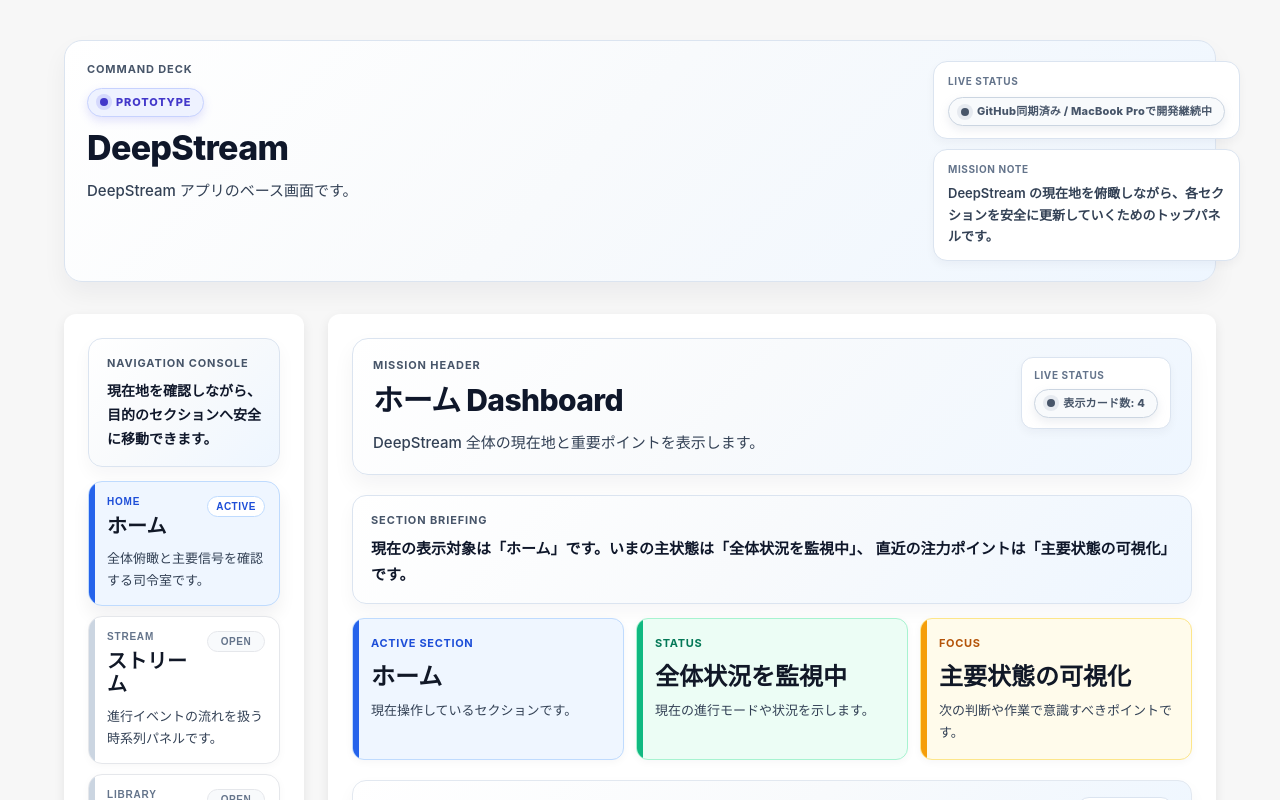
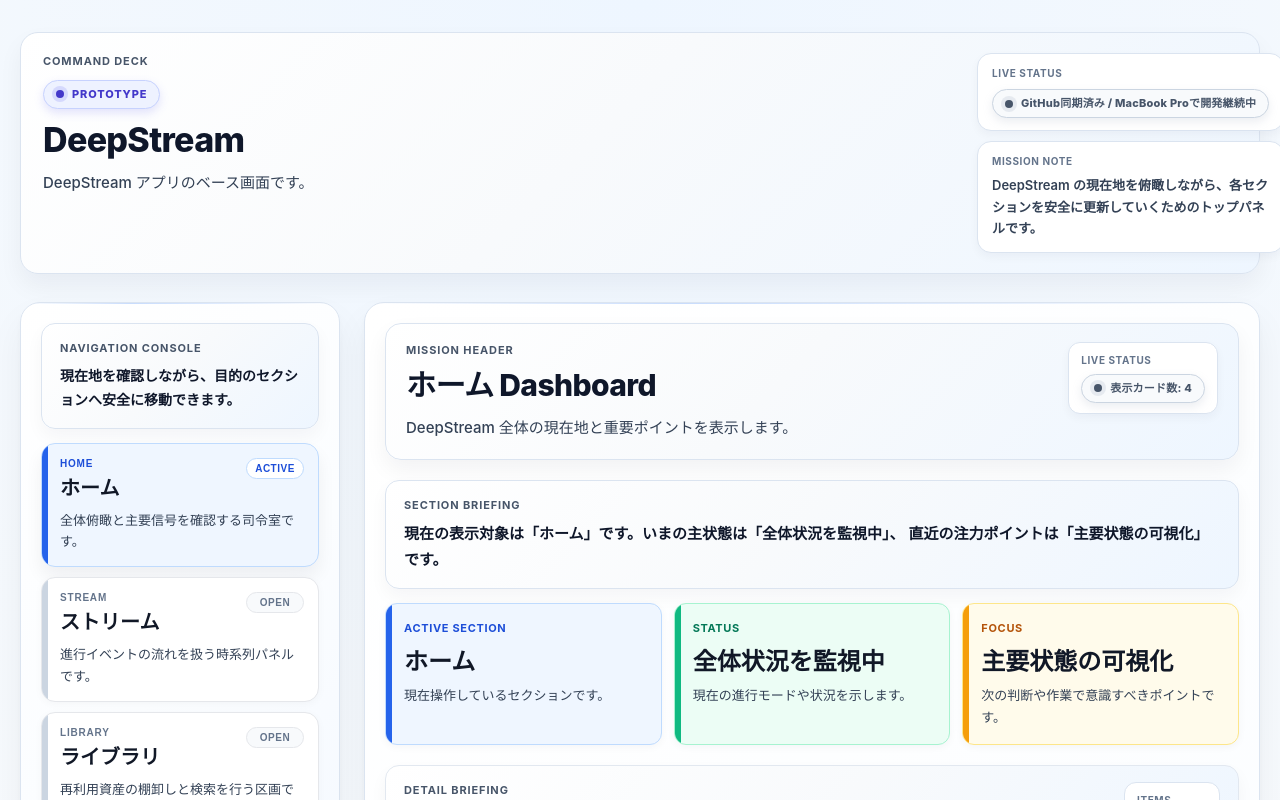
Before and after one commit to wwm001/deepstream, a React (Vite) app: page / in a window 1280 px wide. Shown: the top 800 px of the page. Built offline with nearby package versions, Linux system fonts and the light colour scheme.

Commit message:
Refine page card and app layout

```diff
--- a/src/components/AppLayout.tsx
+++ b/src/components/AppLayout.tsx
@@ -7,14 +7,27 @@ type AppLayoutProps = {
   footer: ReactNode;
 };
 
-function AppLayout({ header, sidebar, content, footer }: AppLayoutProps) {
+function AppLayout({
+  header,
+  sidebar,
+  content,
+  footer,
+}: AppLayoutProps) {
   return (
     <main
       style={{
         minHeight: "100vh",
-        padding: "40px 24px",
-        maxWidth: "1200px",
+        padding: "32px 20px 40px",
+        background:
+          "radial-gradient(circle at top, #eef6ff 0%, #f8fafc 38%, #f8fafc 100%)",
+      }}
+    >
+      <div
+        style={{
+          maxWidth: "1360px",
           margin: "0 auto",
+          display: "grid",
+          gap: "24px",
         }}
       >
         {header}
@@ -22,16 +35,36 @@ function AppLayout({ header, sidebar, content, footer }: AppLayoutProps) {
         <div
           style={{
             display: "grid",
-          gridTemplateColumns: "240px 1fr",
+            gridTemplateColumns: "minmax(280px, 320px) minmax(0, 1fr)",
             gap: "24px",
-          marginTop: "32px",
+            alignItems: "start",
+          }}
+        >
+          <div
+            style={{
+              display: "grid",
+              gap: "16px",
+              position: "sticky",
+              top: "24px",
+              alignSelf: "start",
             }}
           >
             {sidebar}
+          </div>
+
+          <div
+            style={{
+              display: "grid",
+              gap: "20px",
+              minWidth: 0,
+            }}
+          >
             {content}
+          </div>
         </div>
 
         {footer}
+      </div>
     </main>
   );
 }
--- a/src/components/PageCard.tsx
+++ b/src/components/PageCard.tsx
@@ -8,14 +8,36 @@ function PageCard({ children }: PageCardProps) {
   return (
     <section
       style={{
-        background: "#ffffff",
-        padding: "24px",
-        borderRadius: "12px",
-        boxShadow: "0 4px 12px rgba(0, 0, 0, 0.08)",
-        height: "100%",
+        position: "relative",
+        overflow: "hidden",
+        borderRadius: "20px",
+        border: "1px solid #dbe4f0",
+        background:
+          "linear-gradient(135deg, #ffffff 0%, #fbfdff 52%, #f3f8ff 100%)",
+        boxShadow:
+          "0 18px 36px rgba(15, 23, 42, 0.05), 0 4px 10px rgba(15, 23, 42, 0.03)",
       }}
     >
-      {children}
+      <span
+        aria-hidden="true"
+        style={{
+          position: "absolute",
+          inset: "0 auto auto 0",
+          width: "100%",
+          height: "1px",
+          background:
+            "linear-gradient(90deg, rgba(59,130,246,0.0) 0%, rgba(59,130,246,0.28) 35%, rgba(59,130,246,0.0) 100%)",
+        }}
+      />
+
+      <div
+        style={{
+          position: "relative",
+          padding: "20px",
+        }}
+      >
+        {children}
+      </div>
     </section>
   );
 }
```
Lines whose indentation alone changed are shown as unchanged.
